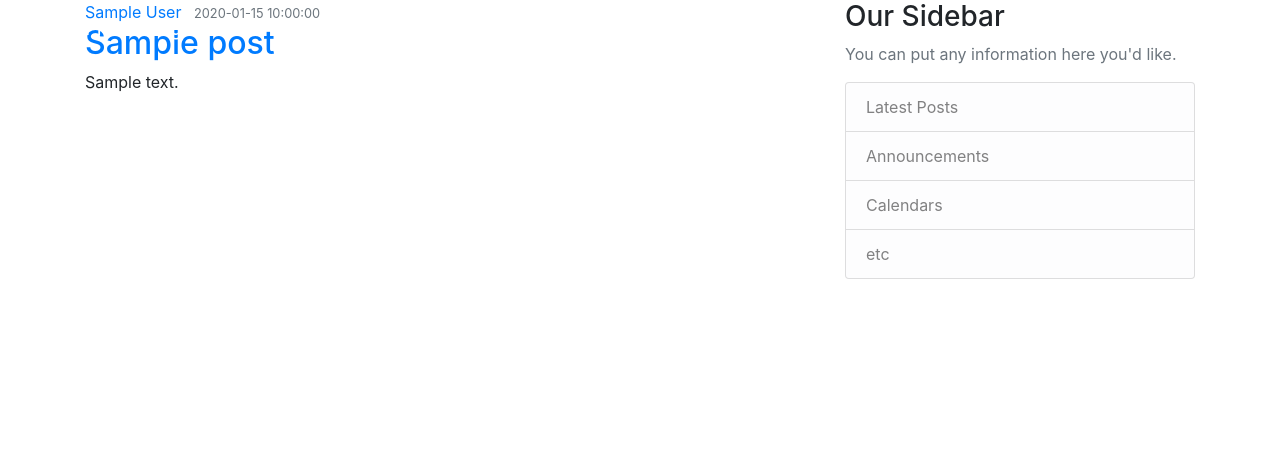
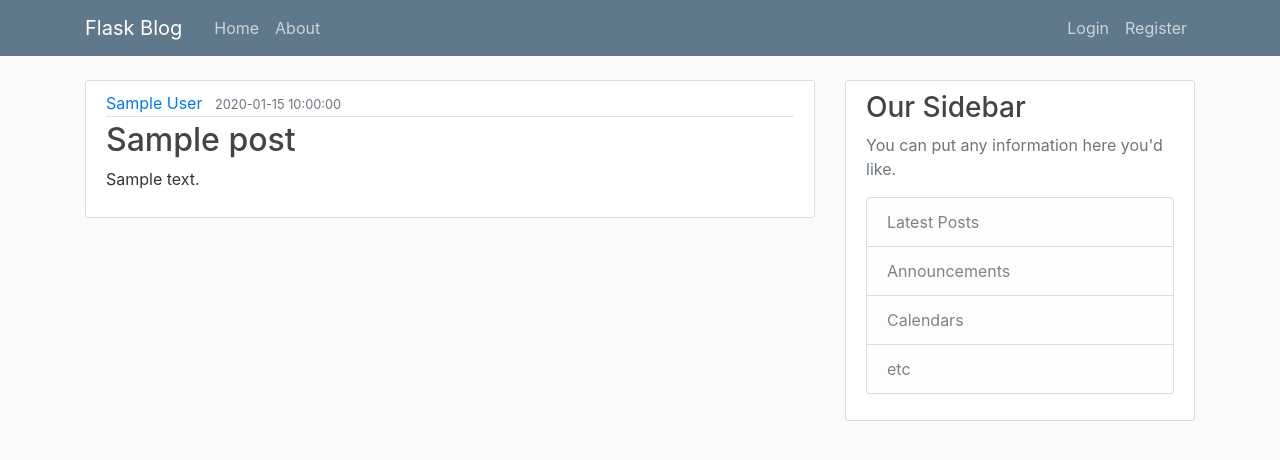
Before and after one commit to marstangg/Digitalblog, a Flask app: template templates/home.html in a window 1280 px wide. Shown: the top 460 px of the page. Run offline with Flask 2, Linux system fonts and the light colour scheme; the template is opened without the code that fills it: most values are stand-ins (such as "Sample title", 1, 10 or a date in 2020); some libraries are stand-ins or nearby versions.

Commit message:
CSS stylesheet linked and some styling added to the navbar

```diff
--- a/.c9/metadata/environment/templates/about.html
+++ b/.c9/metadata/environment/templates/about.html
@@ -1 +1 @@
-{"filter":false,"title":"about.html","tooltip":"/templates/about.html","undoManager":{"mark":2,"position":2,"stack":[[{"start":{"row":0,"column":0},"end":{"row":2,"column":22},"action":"insert","lines":["{% extends \"layout.html\" %} {% block content %}","About Page","{% endblock content %}"],"id":1}],[{"start":{"row":0,"column":0},"end":{"row":2,"column":22},"action":"remove","lines":["{% extends \"layout.html\" %} {% block content %}","About Page","{% endblock content %}"],"id":2}],[{"start":{"row":0,"column":0},"end":{"row":3,"column":22},"action":"insert","lines":["{% extends \"layout.html\" %}","{% block content %}","    <h1>About Page</h1>","{% endblock content %}"],"id":3}]]},"ace":{"folds":[],"scrolltop":0,"scrollleft":0,"selection":{"start":{"row":3,"column":22},"end":{"row":3,"column":22},"isBackwards":false},"options":{"guessTabSize":true,"useWrapMode":false,"wrapToView":true},"firstLineState":0},"timestamp":1566596203740,"hash":"d913553e2f7b16106b7e4d4c97ea6dd043f3b244"}
+{"filter":false,"title":"about.html","tooltip":"/templates/about.html","undoManager":{"mark":2,"position":2,"stack":[[{"start":{"row":0,"column":0},"end":{"row":2,"column":22},"action":"insert","lines":["{% extends \"layout.html\" %} {% block content %}","About Page","{% endblock content %}"],"id":1}],[{"start":{"row":0,"column":0},"end":{"row":2,"column":22},"action":"remove","lines":["{% extends \"layout.html\" %} {% block content %}","About Page","{% endblock content %}"],"id":2}],[{"start":{"row":0,"column":0},"end":{"row":3,"column":22},"action":"insert","lines":["{% extends \"layout.html\" %}","{% block content %}","    <h1>About Page</h1>","{% endblock content %}"],"id":3}]]},"ace":{"folds":[],"scrolltop":0,"scrollleft":0,"selection":{"start":{"row":3,"column":22},"end":{"row":3,"column":22},"isBackwards":false},"options":{"guessTabSize":true,"useWrapMode":false,"wrapToView":true},"firstLineState":{"row":2,"state":"start","mode":"ace/mode/html"}},"timestamp":1566596203740,"hash":"d913553e2f7b16106b7e4d4c97ea6dd043f3b244"}
--- a/run.py
+++ b/run.py
@@ -1,4 +1,4 @@
-from flask import Flask, render_template, request
+from flask import Flask, render_template, request, url_for
 
 # adding in functionality to access the operating system
 import os
--- /dev/null
+++ b/static/main.css
@@ -0,0 +1,80 @@
+body {
+  background: #fafafa;
+  color: #333333;
+  margin-top: 5rem;
+}
+
+h1, h2, h3, h4, h5, h6 {
+  color: #444444;
+}
+
+.bg-steel {
+  background-color: #5f788a;
+}
+
+.site-header .navbar-nav .nav-link {
+  color: #cbd5db;
+}
+
+.site-header .navbar-nav .nav-link:hover {
+  color: #ffffff;
+}
+
+.site-header .navbar-nav .nav-link.active {
+  font-weight: 500;
+}
+
+.content-section {
+  background: #ffffff;
+  padding: 10px 20px;
+  border: 1px solid #dddddd;
+  border-radius: 3px;
+  margin-bottom: 20px;
+}
+
+.article-title {
+  color: #444444;
+}
+
+a.article-title:hover {
+  color: #428bca;
+  text-decoration: none;
+}
+
+.article-content {
+  white-space: pre-line;
+}
+
+.article-img {
+  height: 65px;
+  width: 65px;
+  margin-right: 16px;
+}
+
+.article-metadata {
+  padding-bottom: 1px;
+  margin-bottom: 4px;
+  border-bottom: 1px solid #e3e3e3
+}
+
+.article-metadata a:hover {
+  color: #333;
+  text-decoration: none;
+}
+
+.article-svg {
+  width: 25px;
+  height: 25px;
+  vertical-align: middle;
+}
+
+.account-img {
+  height: 125px;
+  width: 125px;
+  margin-right: 20px;
+  margin-bottom: 16px;
+}
+
+.account-heading {
+  font-size: 2.5rem;
+}
```
Also changed, not shown: .c9/metadata/environment/static/main.css (added, +1 -0 lines), .c9/metadata/environment/templates/layout.html (+1 -1 lines), .c9/metadata/environment/run.py, 3 other files.
